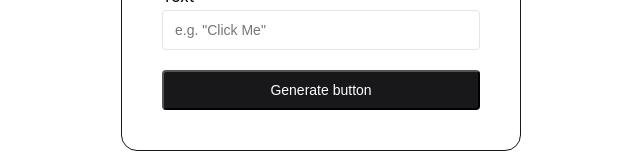
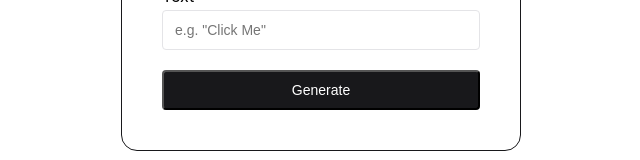
Before and after one commit to egkozlov/ai-buttons-generator, a React (Create React App) app: page / in a window 1280 px wide. Shown: the part 417-577 px from the top of the page, without its empty margins (319-959 px from the left). Built offline with nearby package versions, Linux system fonts and the light colour scheme.

Commit message:
Add first README version

```diff
--- a/src/ButtonDetailsForm/ButtonDetailsForm.tsx
+++ b/src/ButtonDetailsForm/ButtonDetailsForm.tsx
@@ -41,7 +41,7 @@ export const ButtonDetailsForm = ({ onSubmit, generationStatus }: Props) => {
         disabled={isDisabled}
         placeholder='e.g. "Click Me"'
       />
-      <Button label="Generate button" disabled={isDisabled} />
+      <Button label="Generate" disabled={isDisabled} />
     </form>
   );
 }
```
Also changed, not shown: 1 other file (tests, documents, lock files or other folders).
